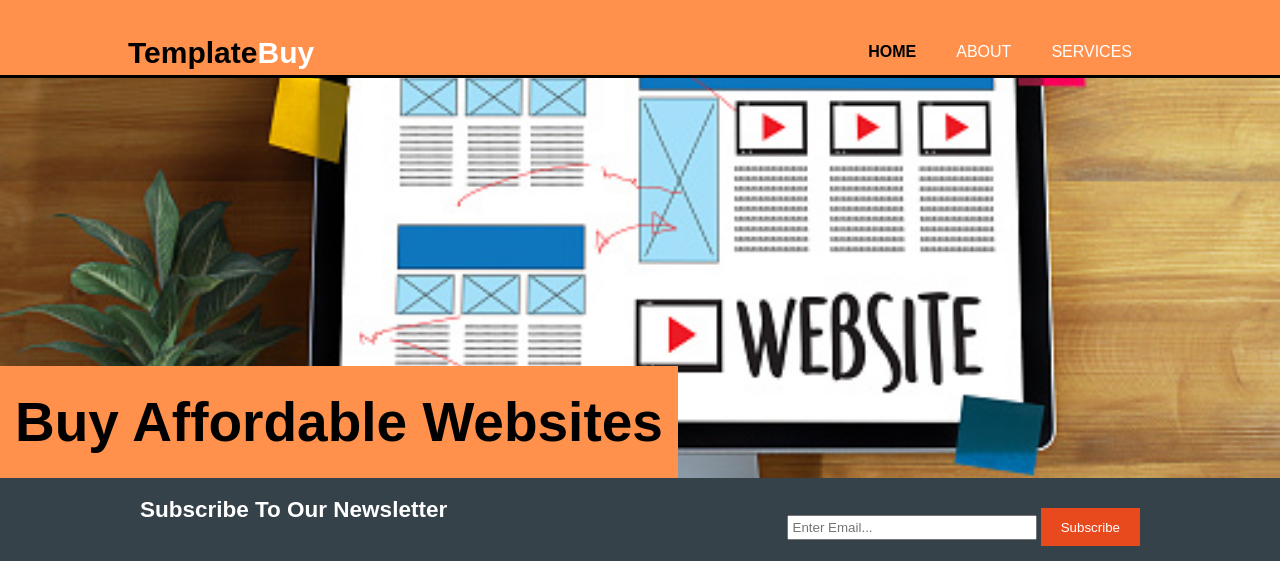
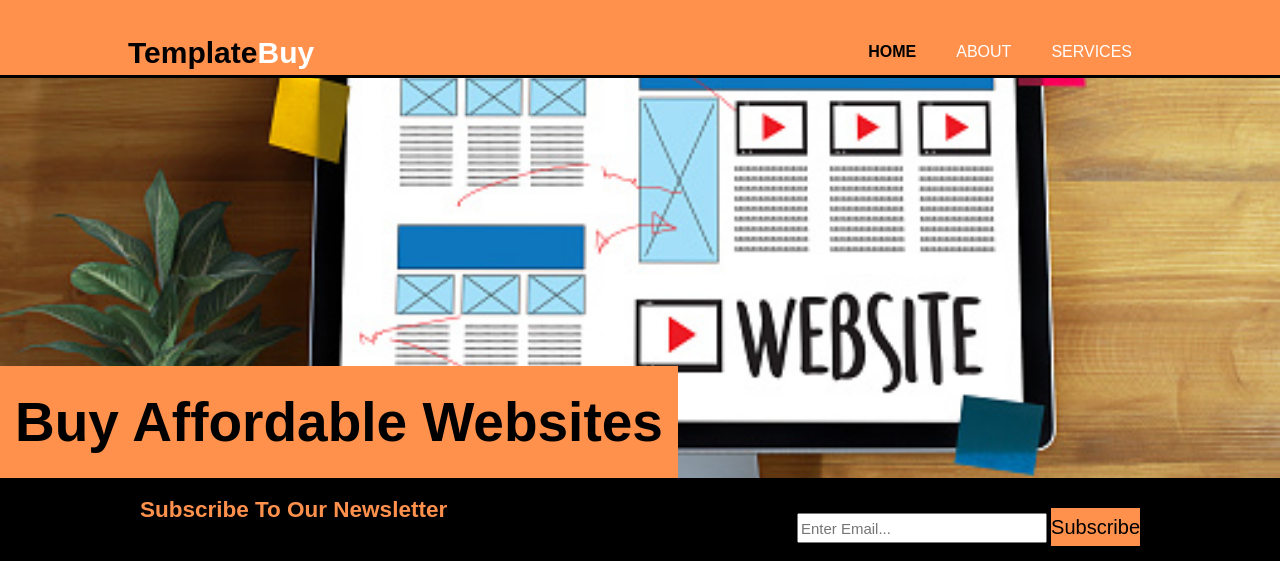
Before and after one commit to Evavic44/templateBuy, a plain HTML site: page index.html in a window 1280 px wide. Shown: the top 578 px of the page. Drawn offline with Linux system fonts and the light colour scheme.

Commit message:
editMeta

```diff
--- a/css/style.css
+++ b/css/style.css
@@ -22,11 +22,10 @@ ul{
 
 .button_1{
   height:38px;
-  background:#e8491d;
+  background:#ff914d;
   border:0;
-  padding-left: 20px;
-  padding-right:20px;
-  color:#ffffff;
+  padding: auto;
+  font-size: 20px;
 }
 
 .dark{
@@ -104,8 +103,8 @@ header a:hover{
 /* Newsletter */
 #newsletter{
   padding:15px;
-  color:#ffffff;
-  background:#35424a
+  color:#ff914d;
+  background:black
 }
 
 #newsletter h1{
@@ -118,9 +117,10 @@ header a:hover{
 }
 
 #newsletter input[type="email"]{
-  padding:4px;
-  height:25px;
+  padding:2px;
+  height:30px;
   width:250px;
+  font-size: 15px;
 }
 
 /* Boxes */
```
Also changed, not shown: index.html (+0 -1 lines).
